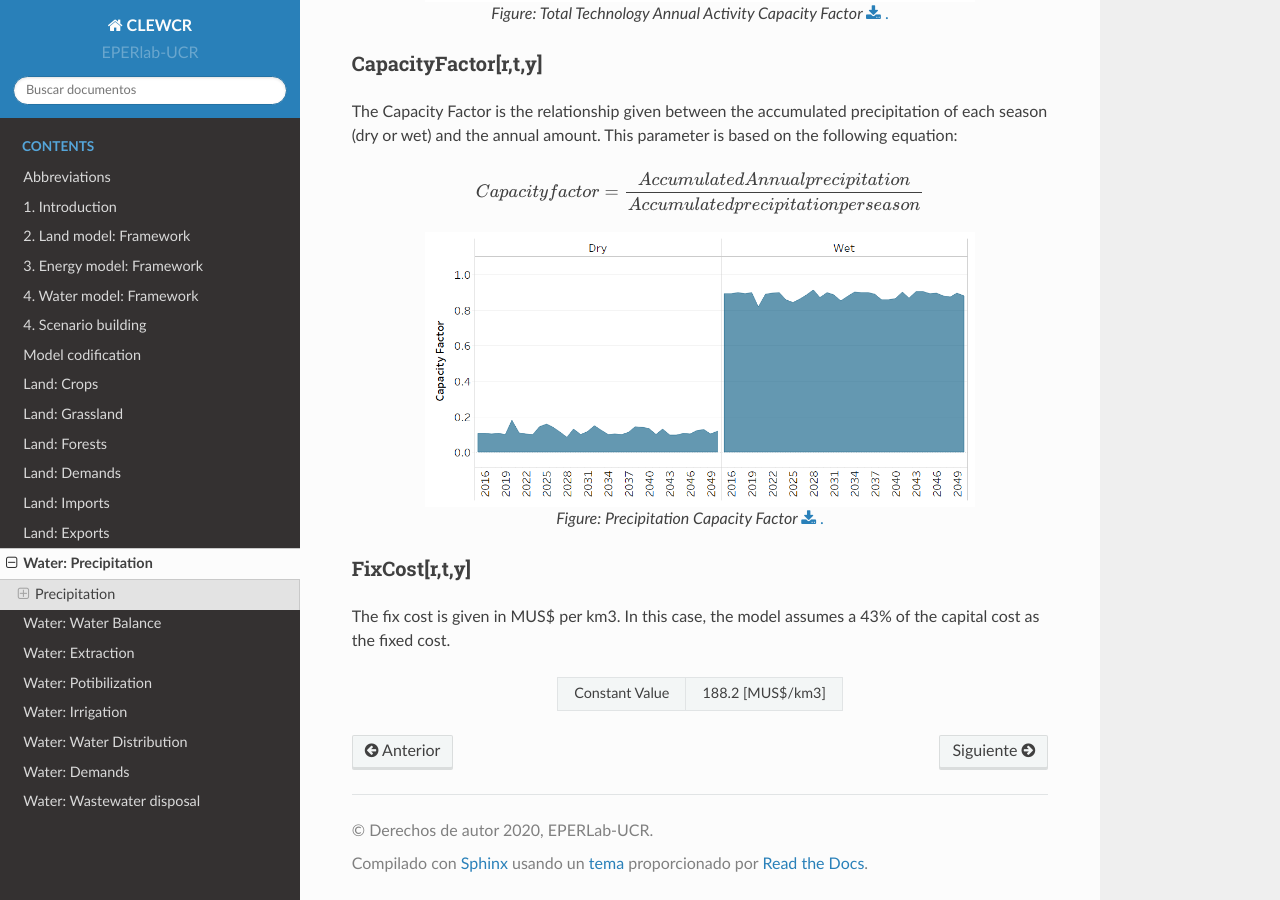
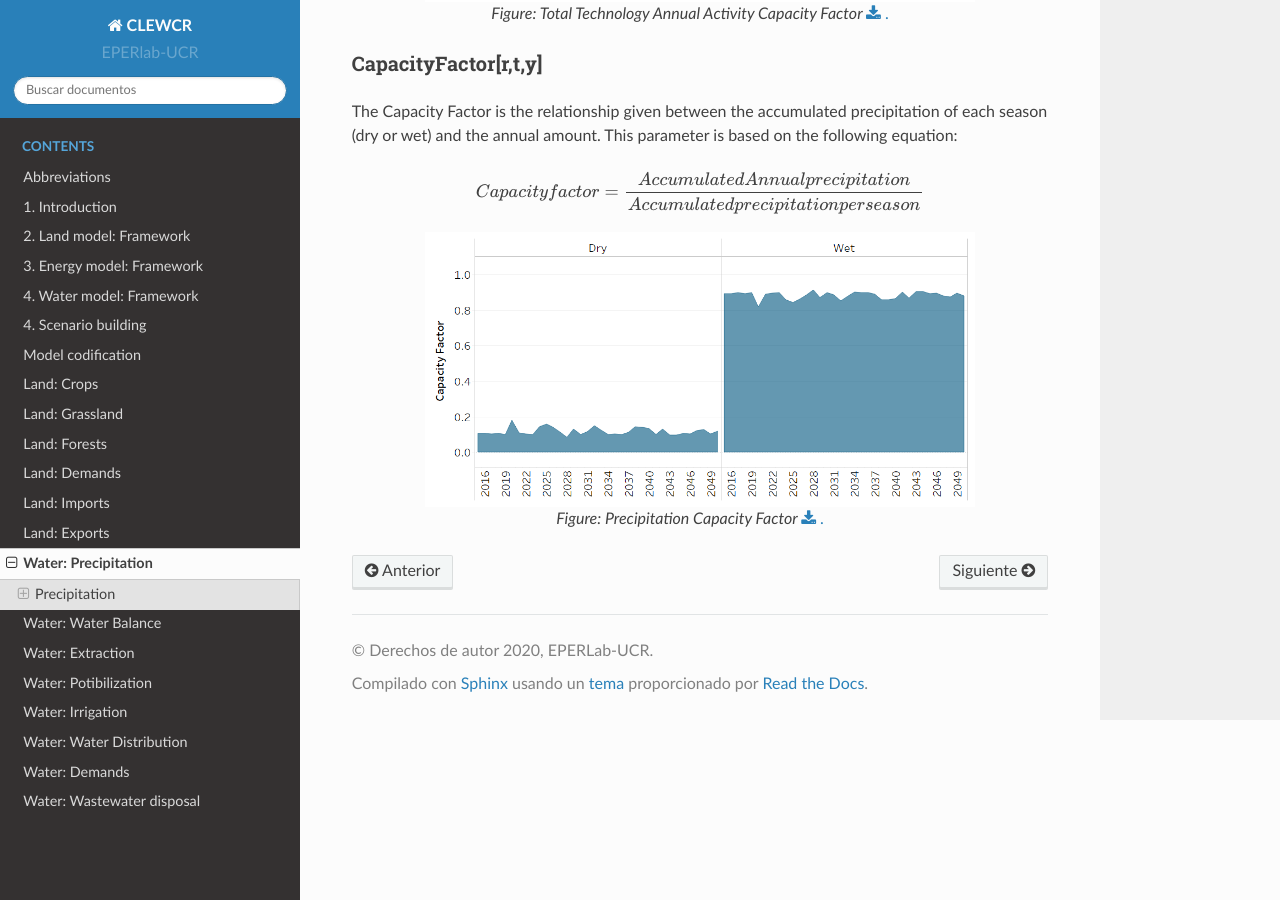
Before and after one commit to EPERLab/CLEW, a Sphinx documentation site: the page built from docs/fichas/07_Precipitation.rst, in a window 1280 px wide and 900 px high, scrolled down 1151 px. Built offline with Sphinx 7.4.7 and the Read the Docs theme 2.0.0, drawn with Linux system fonts in a browser that asks for light colours; formulas are drawn with MathJax 3.

Commit message:
Update 07_Precipitation.rst

```diff
--- a/docs/fichas/07_Precipitation.rst
+++ b/docs/fichas/07_Precipitation.rst
@@ -46,15 +46,3 @@ The Capacity Factor is the relationship given between the accumulated precipitat
    :width:   550 px
 
    *Figure: Precipitation Capacity Factor* :download:`. <csv/Preci_CapacityFactor.csv>`
-
-FixCost[r,t,y]
----------
-
-The fix cost is given in MUS$ per km3. In this case, the model assumes a 43% of the capital cost as the fixed cost.
-
-.. table::
-   :align:   center
-
-   +-------------------------------------------------+-------+--------------+--------------+--------------+--------------+
-   | Constant Value                                          | 188.2 [MUS$/km3]                                          |
-   +-------------------------------------------------+-------+--------------+--------------+--------------+--------------+
```
